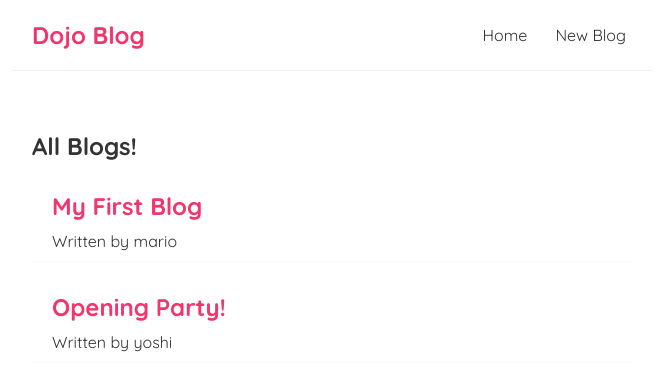
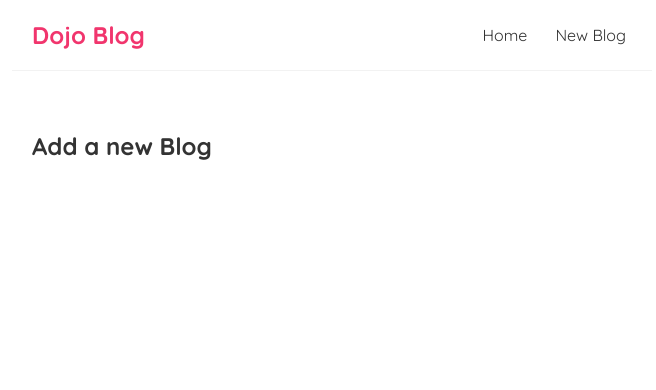
Before and after one commit to mrGain/Yup-Blog, a React (Create React App) app: page /create in a window 1280 px wide. Shown: the top 390 px of the page, without its empty margins (308-964 px from the left). Built offline with nearby package versions, Linux system fonts and the light colour scheme; data requests are answered from the project's data file.

Commit message:
react route

```diff
--- a/src/App.js
+++ b/src/App.js
@@ -1,17 +1,24 @@
 
 import Navbar from './navbar';
 import Home from './Home';
-import { BrowserRouter as Router, Route, Switch } from 'react-router-dom';
+import Create from './Create';
+import { BrowserRouter as Router,  Route, Routes  } from 'react-router-dom';
+
 
 function App() {
 
   return (
-    <div className="App">
-      <Navbar />
-      <div className="content">
-        <Home/>
+    <Router>
+      <div className="App">
+        <Navbar />
+        <div className="content">
+          <Routes>
+            <Route path='/' element={<Home/>} />
+            <Route path='/create' element={<Create/>} />
+          </Routes>
+        </div>
       </div>
-    </div>
+    </Router>
   );
 }
 
--- /dev/null
+++ b/src/Create.jsx
@@ -0,0 +1,10 @@
+
+const Create = ()=> {
+    return (
+        <div className="create">
+            <h2>Add a new Blog</h2>
+        </div>
+    );
+}
+
+export default Create;
```
